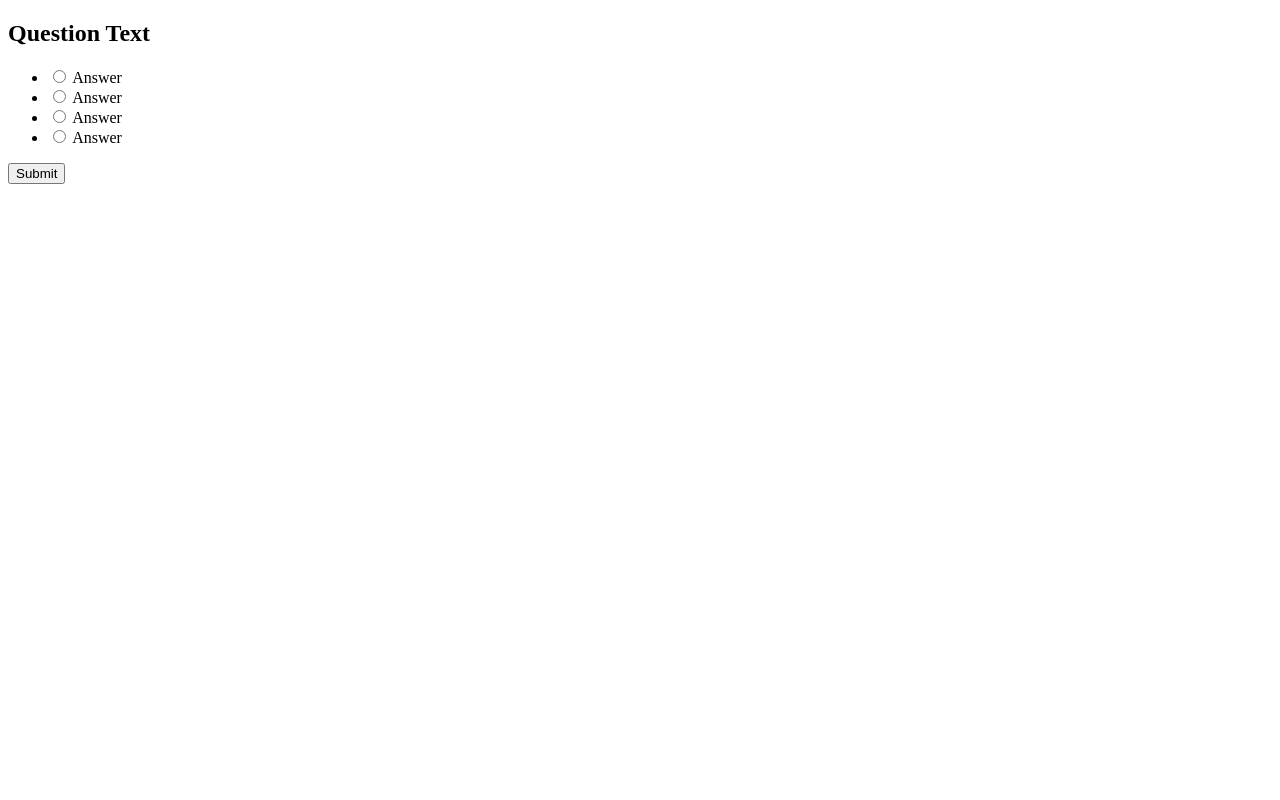
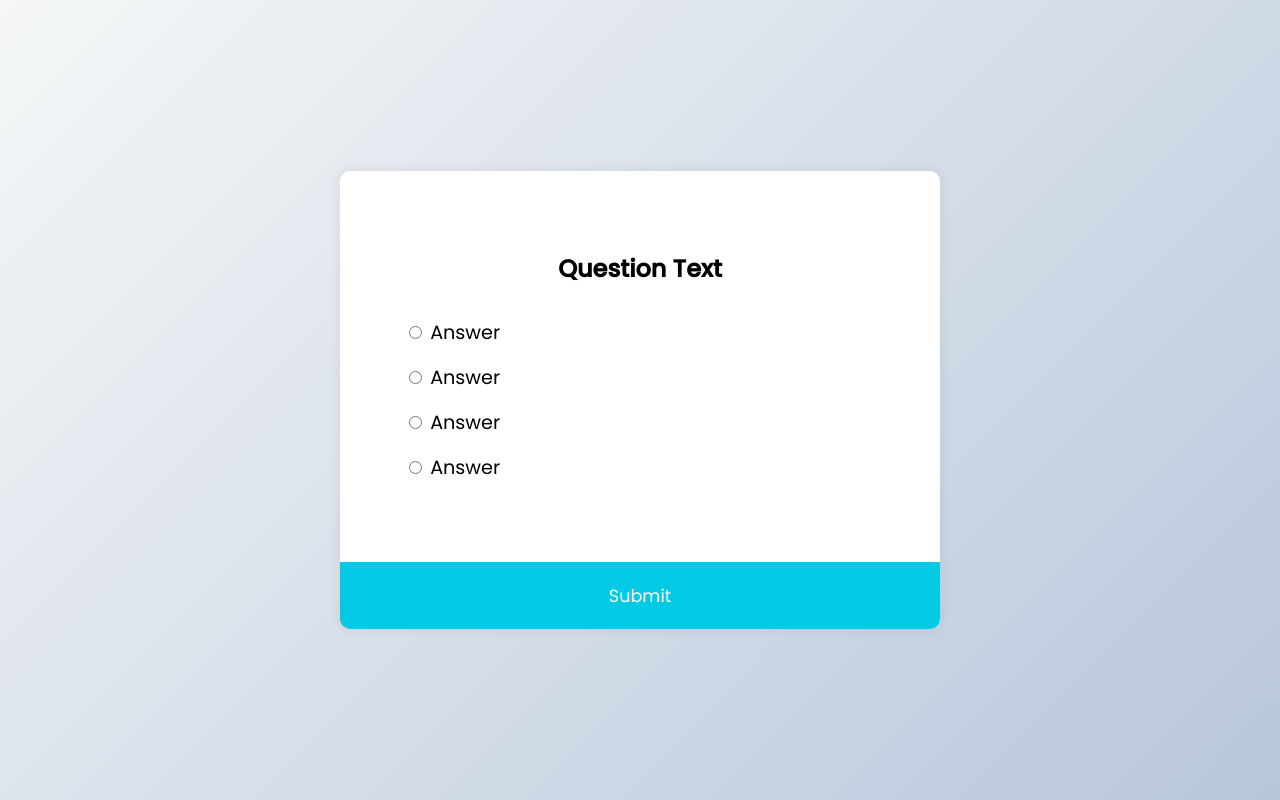
Before and after one commit to Mahabubmon/Quiz_app_Javascript, a plain HTML site: page index.html in a window 1280 px wide. Drawn offline with Linux system fonts and the light colour scheme.

Commit message:
css_added

```diff
--- a/index.html
+++ b/index.html
@@ -4,6 +4,7 @@
     <meta charset="UTF-8" />
     <meta name="viewport" content="width=device-width, initial-scale=1.0" />
     <title>Document</title>
+    <link rel="stylesheet" href="style.css" />
   </head>
   <body>
     <div class="quiz-container" id="quiz">
--- /dev/null
+++ b/style.css
@@ -0,0 +1,71 @@
+/* coding with nick */
+@import url('https://fonts.googleapis.com/css2?family=Poppins:wght@200;300;400;500&display=swap');
+
+* {
+    box-sizing: border-box;
+}
+
+body {
+    background-color: #b8c6db;
+    background-image: linear-gradient(315deg, #b8c6db 0%, #f5f7f7 100%);
+    font-family: 'Poppins', sans-serif;
+    display: flex;
+    align-items: center;
+    justify-content: center;
+    height: 100vh;
+    overflow: hidden;
+    margin: 0;
+}
+
+.quiz-container {
+    background-color: #fff;
+    border-radius: 10px;
+    box-shadow: 0 0 10px 2px rgba(100, 100, 100, 0.1);
+    width: 600px;
+    overflow: hidden;
+}
+
+.quiz-header {
+    padding: 4rem;
+}
+
+h2 {
+    padding: 1rem;
+    text-align: center;
+    margin: 0;
+}
+
+ul {
+    list-style-type: none;
+    padding: 0;
+}
+
+ul li {
+    font-size: 1.2rem;
+    margin: 1rem 0;
+}
+
+ul li label {
+    cursor: pointer;
+}
+
+button {
+    background-color: #03cae4;
+    color: #fff;
+    border: none;
+    display: block;
+    width: 100%;
+    cursor: pointer;
+    font-size: 1.1rem;
+    font-family: inherit;
+    padding: 1.3rem;
+}
+
+button:hover {
+    background-color: #04adc4;
+}
+
+button:focus {
+    outline: none;
+    background-color: #44b927;
+}
```
